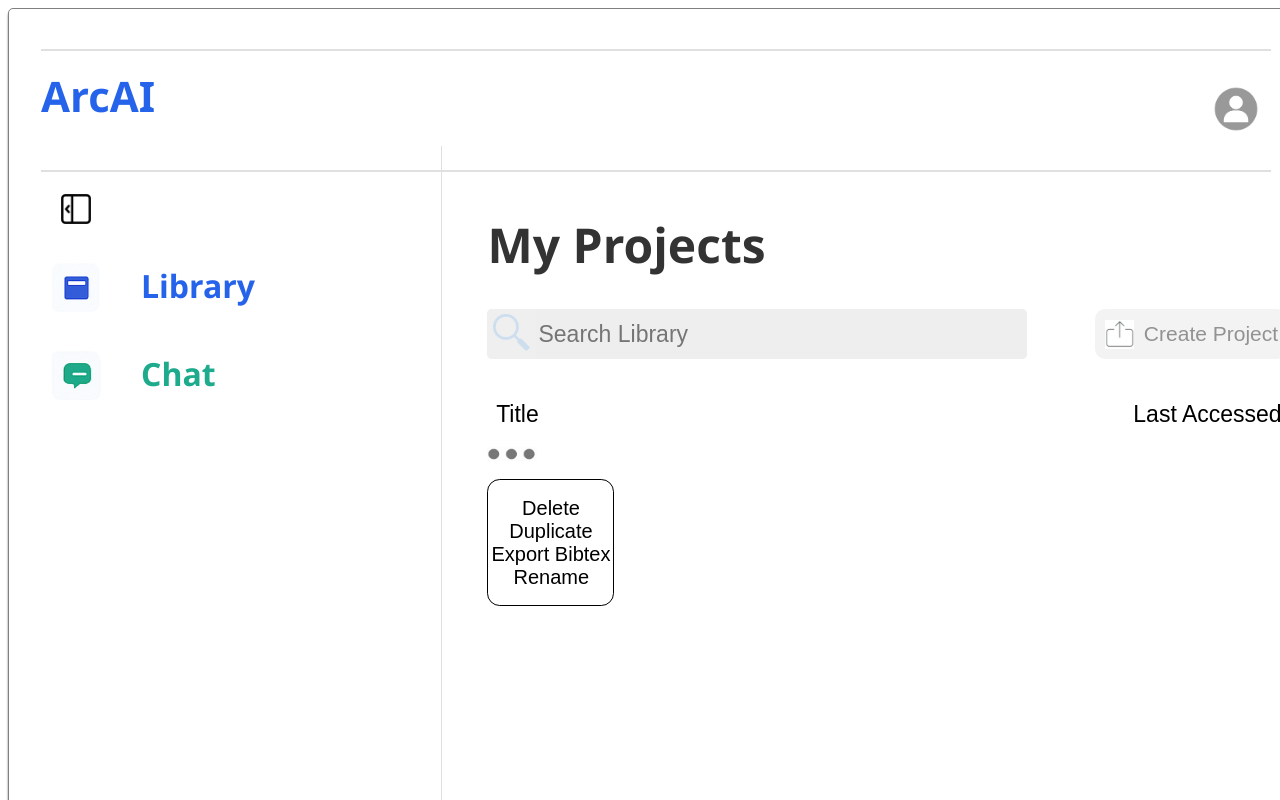
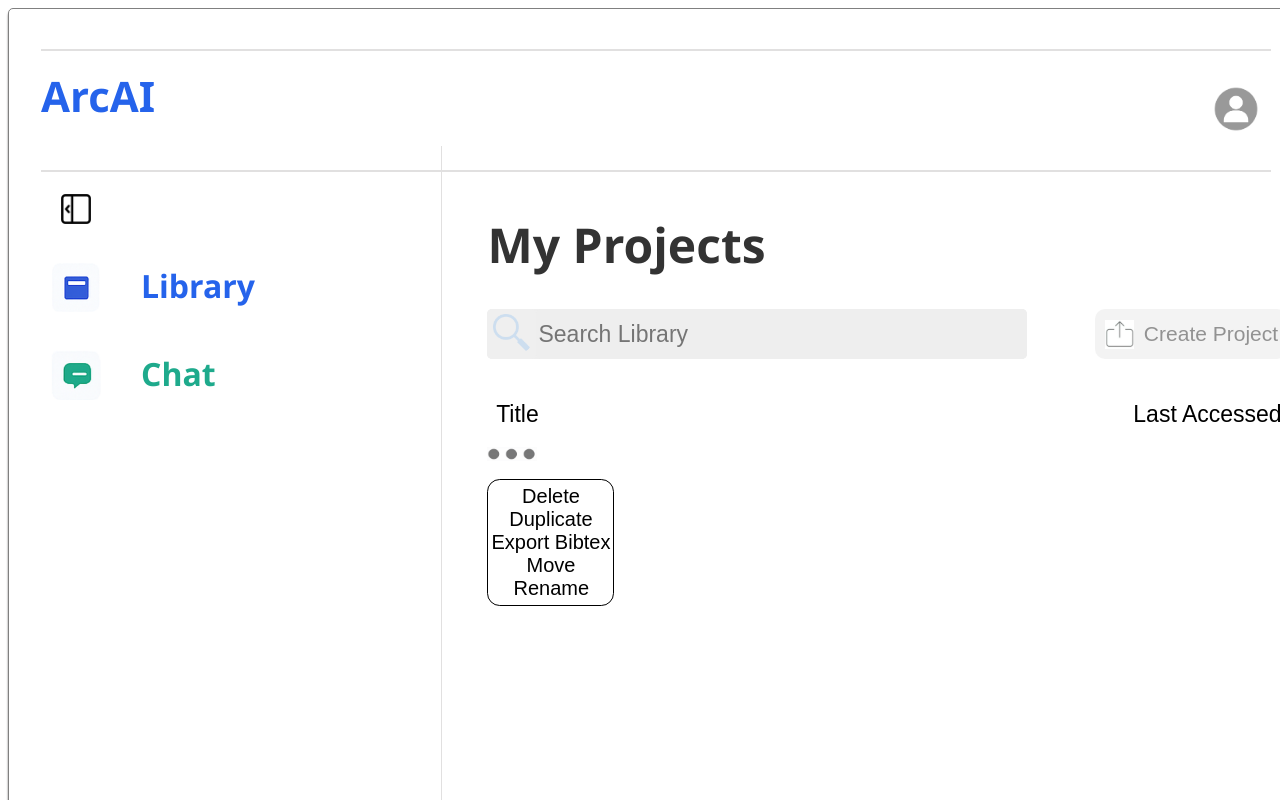
Before and after one commit to SARWANdev/ArcAI, a React (Vite) app in the folder VIEW/: page /workspace/library in a window 1280 px wide. Shown: the top 800 px of the page. Built offline with nearby package versions, Linux system fonts and the light colour scheme; sample sign-in values are in the browser's storage.

Commit message:
Added move button

```diff
--- /dev/null
+++ b/VIEW/src/Pages/Components/Buttons/MoveButton.css
@@ -0,0 +1,11 @@
+.move-button {
+    background: none;
+    border: none;
+    padding: 0;
+    margin: 0;
+    cursor: pointer;
+    outline: none;
+    font-size: 20px;
+    width: 50px;
+    height: 23px;
+}
--- /dev/null
+++ b/VIEW/src/Pages/Components/Buttons/MoveButton.jsx
@@ -0,0 +1,8 @@
+import "./MoveButton.css"
+export default function MoveButton() {
+    return (
+        <div className="move-button-container">
+            <button className="move-button" title="Move">Move</button>
+        </div>
+    )
+}
--- a/VIEW/src/Pages/Components/PopUpBoxDocumentsOptions.jsx
+++ b/VIEW/src/Pages/Components/PopUpBoxDocumentsOptions.jsx
@@ -2,6 +2,7 @@
 import RenameButton from "./Buttons/RenameButton"
 import DuplicateButton from "./Buttons/DuplicateButton"
 import ExportBibtex from "./Buttons/ExportBibtex"
+import MoveButton from "./Buttons/MoveButton"
 import "./PopUpBoxDocumentsOptions.css"
 export default function PopUpBoxDocumentsOptions() {
     return (
@@ -9,6 +10,7 @@
             <DeleteButton/>
             <DuplicateButton/>
             <ExportBibtex/>
+            <MoveButton/>
             <RenameButton/>
         </div>
     )
```
